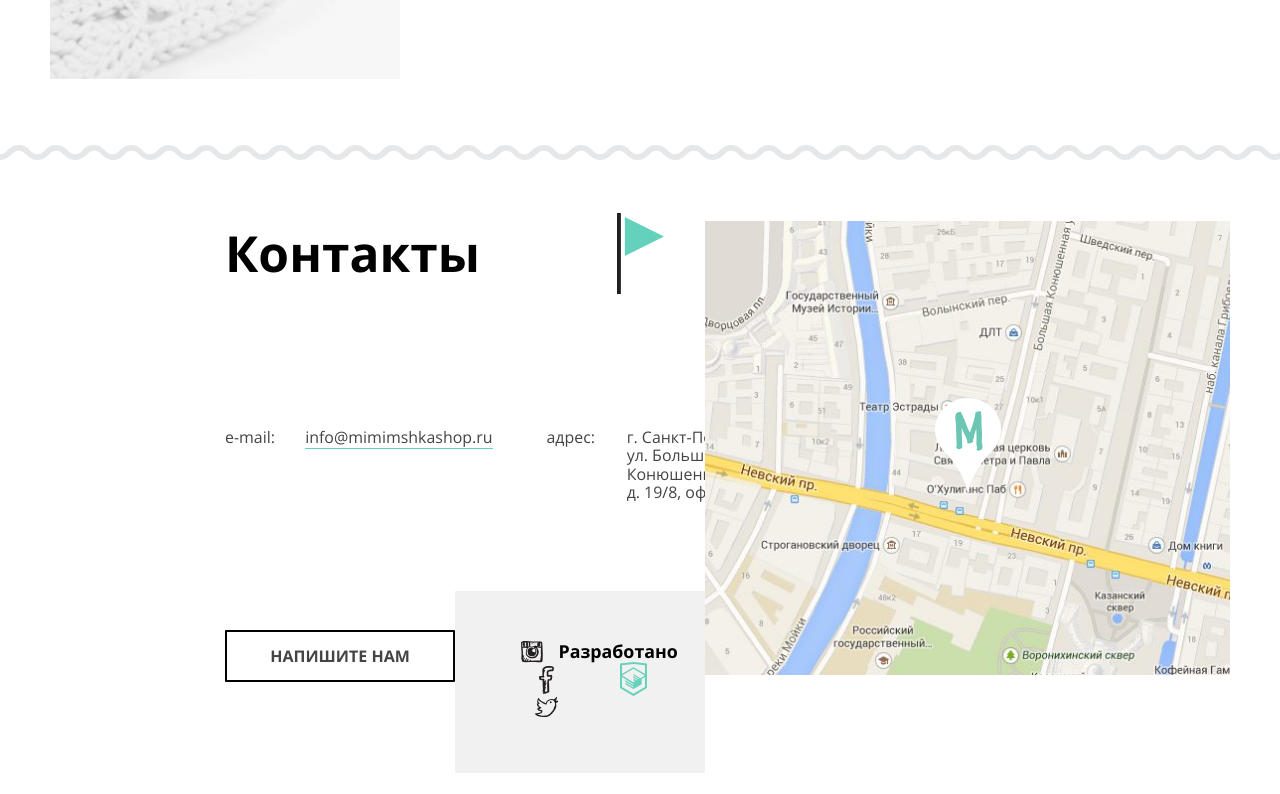
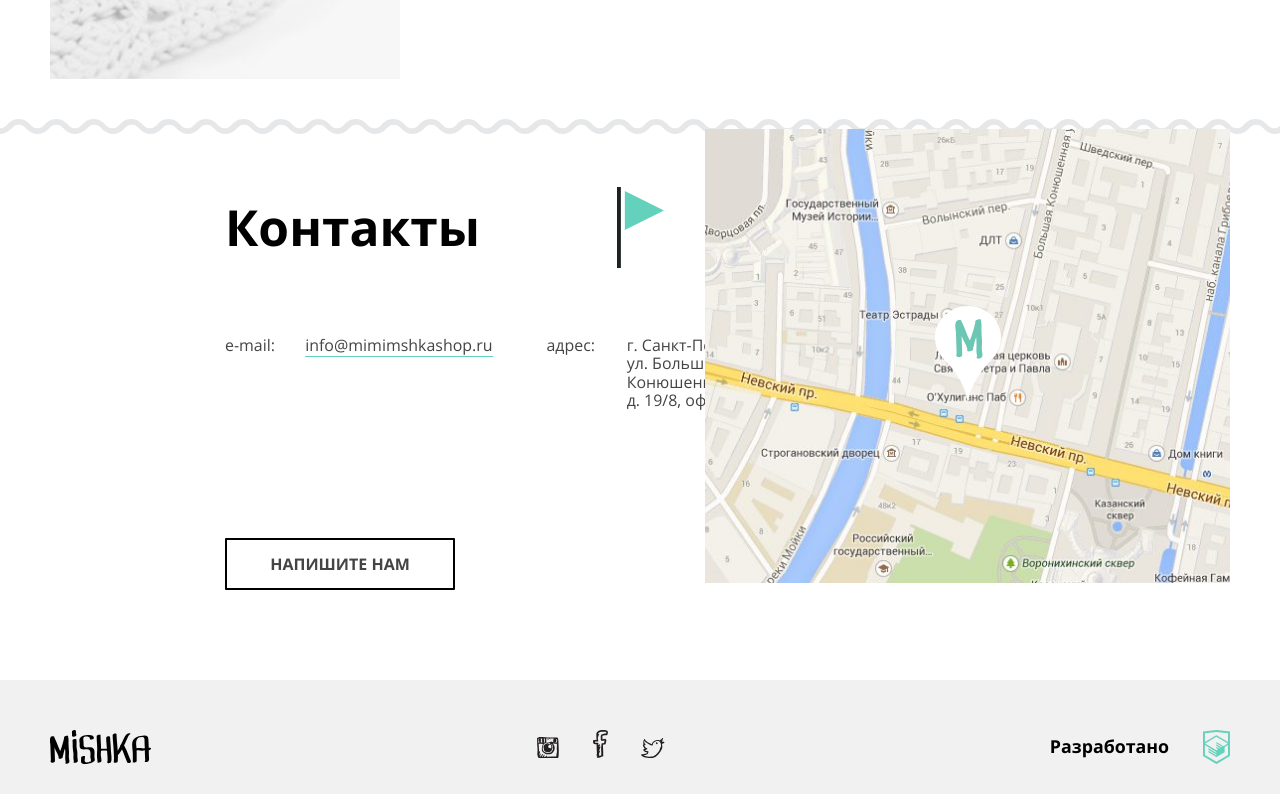
Before and after one commit to dim12ka/249931-mishka, a website: page index.html in a window 1280 px wide. Shown: the part 2561-3355 px from the top of the page. Drawn offline with nearby package versions, Linux system fonts and the light colour scheme; files that its build step writes are made by us from their sources; files whose address does not match are found by name.

Commit message:
исправления блока отзыв

```diff
--- a/sass/_contacts.scss
+++ b/sass/_contacts.scss
@@ -1,9 +1,15 @@
 .contacts {
+  display: flex;
+  flex-direction: column;
+  width: 100%;
   position: relative;
 }
 
 .contacts__headline {
-  padding: 45px 30px 40px;
+  flex: 1 1 100%;
+  padding: 30px;
+  font-size: em(18);
+  margin: 0;
 
   &::before {
     @include zigzag;
--- a/sass/_reviews.scss
+++ b/sass/_reviews.scss
@@ -1,4 +1,5 @@
 .reviews {
+  min-width: 260px;
   position: relative;
   padding: 0 30px;
 
```
